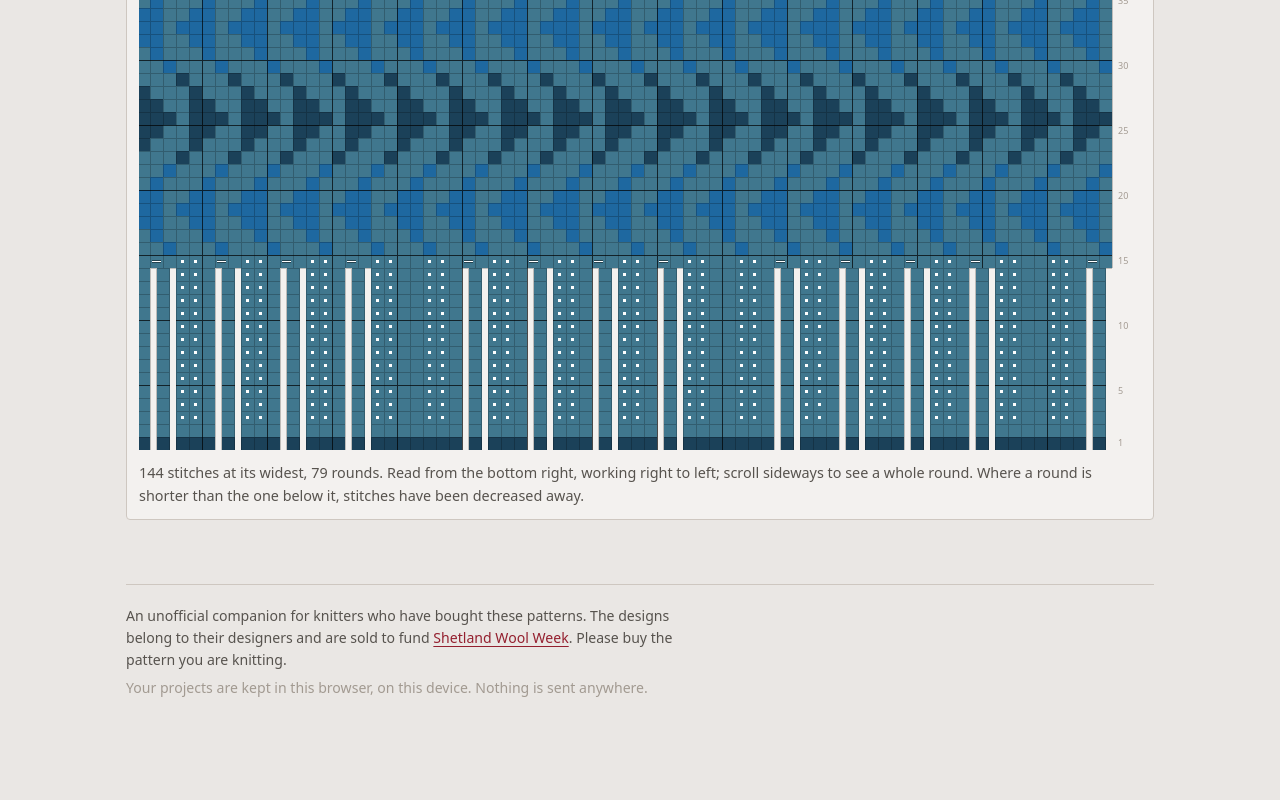
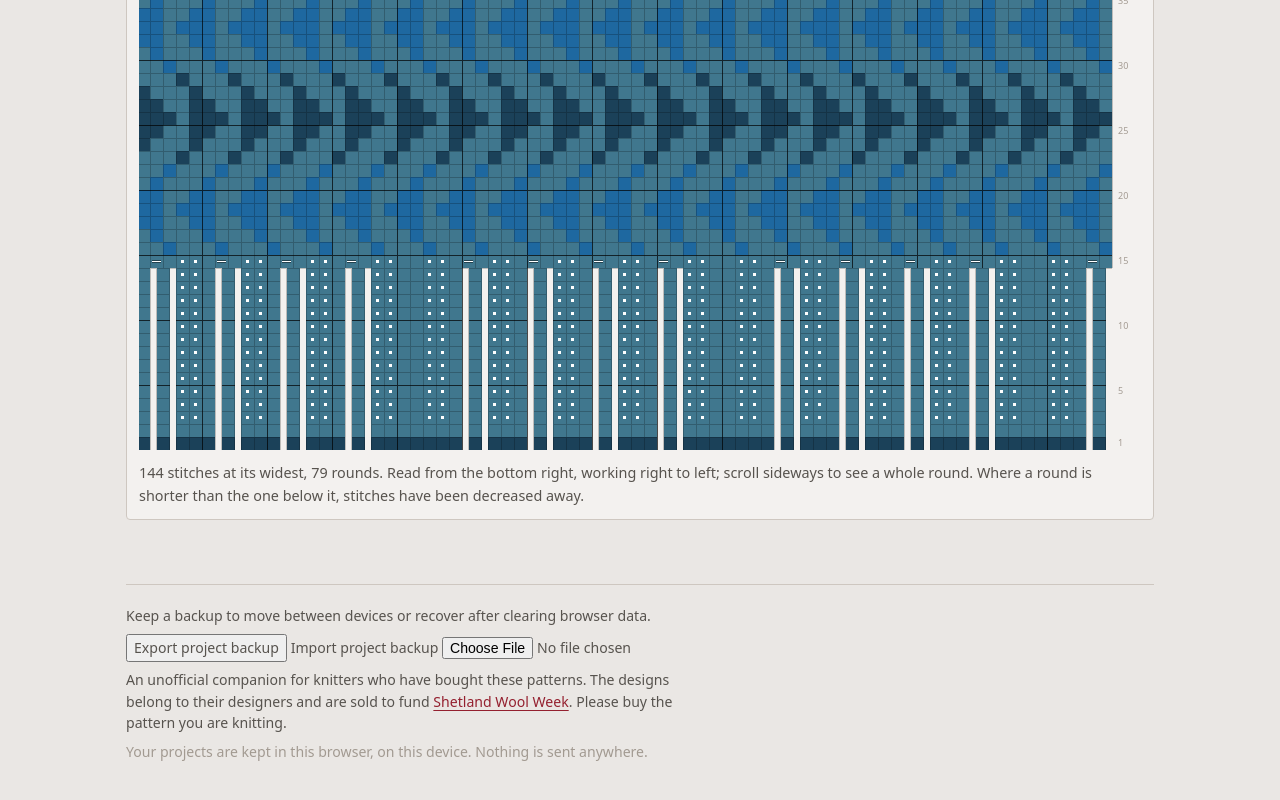
Before and after one commit to lox352/wool-week, a React (Vite) app: page /#/hat/sww17-bousta-beanie in a window 1280 px wide. Shown: the part 2237-3037 px from the top of the page. Before the commit the page ends 3007 px from the top, so only its background shows below. Built offline with nearby package versions, Linux system fonts and the light colour scheme.

Commit message:
Add validated project backup export and non-destructive restore

```diff
--- /dev/null
+++ b/src/components/ProjectBackup.tsx
@@ -0,0 +1,31 @@
+import { useState } from "react";
+import { downloadBackup, parseBackup, restoreBackup } from "../helpers/backups";
+import { getStorageNotice, type Project } from "../helpers/projects";
+import Dialog from "./ui/Dialog";
+
+export default function ProjectBackup() {
+  const [pending, setPending] = useState<Project[]>();
+  const [message, setMessage] = useState("");
+  return <section className="screen-only" aria-label="Project backups">
+    <p>Keep a backup to move between devices or recover after clearing browser data.</p>
+    <button type="button" onClick={downloadBackup}>Export project backup</button>{" "}
+    <label>Import project backup <input type="file" accept=".json,application/json" onChange={async event => {
+      const file = event.target.files?.[0];
+      event.target.value = "";
+      if (!file) return;
+      try {
+        if (file.size > 2_000_000) throw new Error("Backup is too large (maximum 2 MB).");
+        setPending(parseBackup(await file.text()));
+        setMessage("");
+      } catch (error) { setMessage(error instanceof Error ? error.message : "Could not read backup."); }
+    }} /></label>
+    <p role="status">{message}</p>
+    {pending && <Dialog open title="Restore project backup?"
+      text={`Add ${pending.length} projects as separate copies? Your existing projects will not be replaced.`}
+      confirmLabel="Restore copies" onCancel={() => setPending(undefined)} onConfirm={() => {
+        restoreBackup(pending);
+        setMessage(getStorageNotice() || `Restored ${pending.length} project copies.`);
+        setPending(undefined);
+      }} />}
+  </section>;
+}
--- a/src/components/StorageNotice.tsx
+++ b/src/components/StorageNotice.tsx
@@ -1,5 +1,6 @@
 import { useSyncExternalStore } from "react";
 import { getStorageNotice, retrySaving, storageChanged } from "../helpers/projects";
+import { downloadBackup } from "../helpers/backups";
 
 const subscribe = (changed: () => void) => {
   window.addEventListener(storageChanged, changed);
@@ -9,6 +10,7 @@ const subscribe = (changed: () => void) => {
 export default function StorageNotice() {
   const message = useSyncExternalStore(subscribe, getStorageNotice);
   return message ? <aside role="alert" className="storage-notice">
-    <p>{message}</p><button type="button" onClick={retrySaving}>Retry saving</button>
+    <p>{message}</p><button type="button" onClick={retrySaving}>Retry saving</button>{" "}
+    <button type="button" onClick={downloadBackup}>Export recovery backup</button>
   </aside> : null;
 }
--- a/src/components/ui/PageLayout.tsx
+++ b/src/components/ui/PageLayout.tsx
@@ -2,6 +2,7 @@ import React from "react";
 import { Link } from "react-router-dom";
 import "./PageLayout.css";
 import StorageNotice from "../StorageNotice";
+import ProjectBackup from "../ProjectBackup";
 
 interface PageLayoutProps {
   /** Rendered as the page's only h1, unless showTitle is false. */
@@ -41,6 +42,7 @@ const PageLayout: React.FC<PageLayoutProps> = ({
     {lede && <p className="lede screen-only">{lede}</p>}
     {children}
     <footer className="colophon screen-only">
+      <ProjectBackup />
       <p>
         An unofficial companion for knitters who have bought these patterns.
         The designs belong to their designers and are sold to fund{" "}
--- /dev/null
+++ b/src/helpers/backups.ts
@@ -0,0 +1,48 @@
+import { hatById } from "../data/hats";
+import { buildHat } from "../knitting/engine";
+import { currentVersion, listProjects, type Project, writeProject } from "./projects";
+
+export const backupText = () => JSON.stringify({ format: "wool-week-projects", version: 1,
+  exportedAt: new Date().toISOString(), projects: listProjects() }, null, 2);
+
+export function parseBackup(text: string): Project[] {
+  if (text.length > 2_000_000) throw new Error("Backup is too large (maximum 2 MB).");
+  const data = JSON.parse(text);
+  if (data?.format !== "wool-week-projects" || data.version !== 1 ||
+    !Array.isArray(data.projects) || data.projects.length > 1000) throw new Error("Not a supported Wool Week backup.");
+  return data.projects.map((p: Project) => {
+    const hat = p && hatById(p.hatId);
+    if (!hat || !hat.sizes.some(s => s.id === p.sizeId) ||
+      !hat.colourways.some(c => c.id === p.colourwayId) ||
+      p.version !== currentVersion || !Number.isSafeInteger(p.progress) || p.progress < 0 ||
+      p.progress >= buildHat(hat, p.sizeId).stitches.length ||
+      (p.name !== undefined && (typeof p.name !== "string" || p.name.length > 200)) ||
+      typeof p.startedAt !== "string" || !Number.isFinite(Date.parse(p.startedAt))) {
+      throw new Error("A project contains an unknown pattern, size, colourway or invalid progress.");
+    }
+    if (p.shades !== undefined) {
+      if (!p.shades || typeof p.shades !== "object" || Array.isArray(p.shades)) throw new Error("Invalid yarn choices.");
+      for (const [slot, shade] of Object.entries(p.shades)) {
+        if (!hat.slots.some(known => known === slot) || !shade || typeof shade !== "object" ||
+          Object.keys(shade).some(k => !["wool", "name", "code", "hex"].includes(k)) ||
+          Object.values(shade).some(v => typeof v !== "string" || v.length > 200) ||
+          (shade.hex !== undefined && !/^#[0-9a-f]{6}$/i.test(shade.hex))) throw new Error("Invalid yarn choices.");
+      }
+    }
+    return { version: currentVersion, id: `project-${crypto.randomUUID()}`, name: p.name,
+      hatId: p.hatId, sizeId: p.sizeId, colourwayId: p.colourwayId, progress: p.progress,
+      shades: p.shades, startedAt: p.startedAt, updatedAt: new Date().toISOString() };
+  });
+}
+
+/** Restore as copies: never overwrite a knitter's existing work. */
+export const restoreBackup = (projects: Project[]) => projects.map(writeProject);
+
+export function downloadBackup() {
+  const url = URL.createObjectURL(new Blob([backupText()], { type: "application/json" }));
+  const link = document.createElement("a");
+  link.href = url;
+  link.download = `wool-week-projects-${new Date().toISOString().slice(0, 10)}.json`;
+  link.click();
+  setTimeout(() => URL.revokeObjectURL(url), 1000);
+}
```
Also changed, not shown: 1 other file (tests, documents, lock files or other folders).
